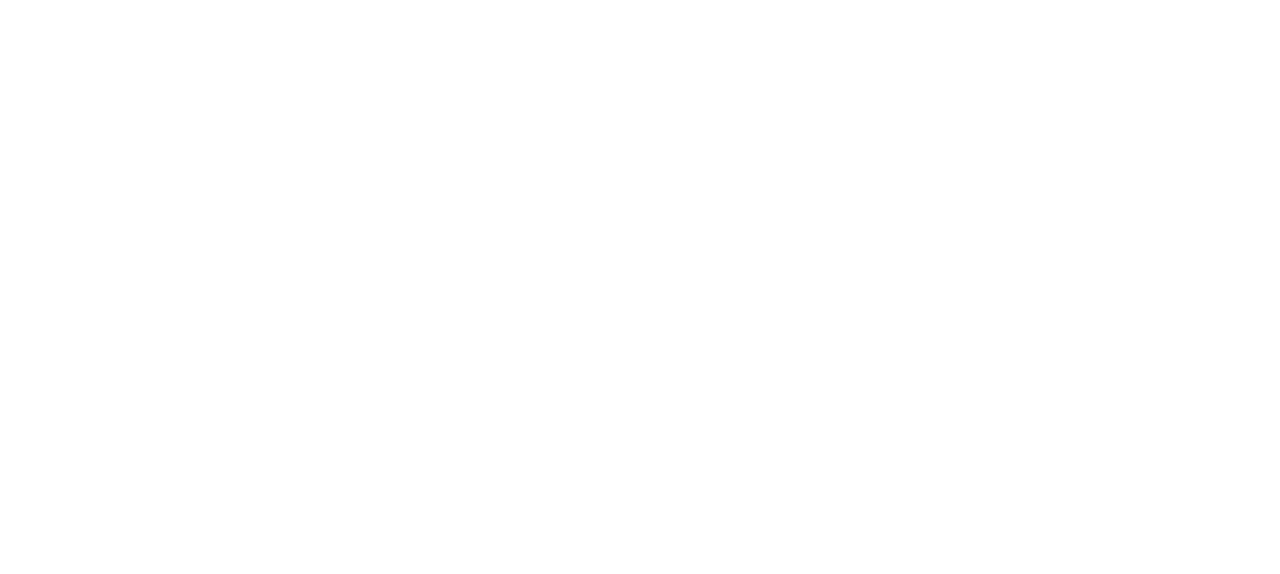
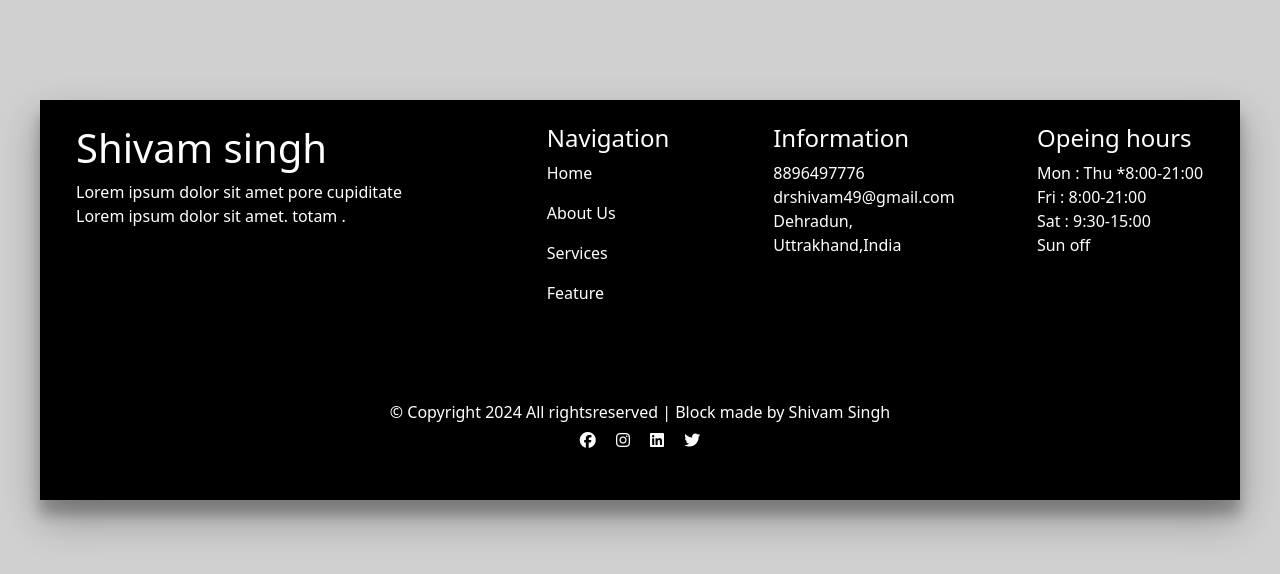
Before and after one commit to ShivamMathtech/footer--layout--2, a plain HTML site: page index.html in a window 1280 px wide. Drawn offline with nearby package versions, Linux system fonts and the light colour scheme.

Commit message:
final-v1

```diff
--- a/index.html
+++ b/index.html
@@ -10,6 +10,69 @@
       integrity="sha384-QWTKZyjpPEjISv5WaRU9OFeRpok6YctnYmDr5pNlyT2bRjXh0JMhjY6hW+ALEwIH"
       crossorigin="anonymous"
     />
+    <link
+      rel="stylesheet"
+      href="https://cdnjs.cloudflare.com/ajax/libs/font-awesome/6.6.0/css/all.min.css"
+      integrity="sha512-Kc323vGBEqzTmouAECnVceyQqyqdsSiqLQISBL29aUW4U/M7pSPA/gEUZQqv1cwx4OnYxTxve5UMg5GT6L4JJg=="
+      crossorigin="anonymous"
+      referrerpolicy="no-referrer"
+    />
+    <link rel="stylesheet" href="style.css" />
   </head>
-  <body></body>
+  <body>
+    <footer>
+      <div class="row navigation m-0">
+        <div class="row m-0 p-4 d-flex justify-content-between">
+          <div class="col-4 d-flex justify-content-center text-white">
+            <div class="shivam">
+              <h1>Shivam singh</h1>
+              <p>
+                Lorem ipsum dolor sit amet pore cupiditate Lorem ipsum dolor sit
+                amet. totam .
+              </p>
+            </div>
+          </div>
+          <div class="col-2 d-flex justify-content-center text-white">
+            <div class="nag">
+              <h4>Navigation</h4>
+              <p>Home</p>
+              <p>About Us</p>
+              <p>Services</p>
+              <p>Feature</p>
+            </div>
+          </div>
+          <div class="col-2 d-flex justify-content-center text-white">
+            <div class="nag">
+              <h4>Information</h4>
+              <address>
+                8896497776 <br />
+                drshivam49@gmail.com <br />
+                Dehradun, Uttrakhand,India
+              </address>
+            </div>
+          </div>
+          <div class="col-2 d-flex justify-content-center text-white">
+            <div class="nag">
+              <h4>Opeing hours</h4>
+              <address>
+                Mon : Thu *8:00-21:00<br />
+                Fri : 8:00-21:00 <br />
+                Sat : 9:30-15:00 <br />
+                Sun off
+              </address>
+            </div>
+          </div>
+        </div>
+      </div>
+      <div class="copy text-center text-white">
+        &copy; Copyright 2024 All rightsreserved | Block made by Shivam Singh
+      </div>
+      <div class="social text-center text-white">
+        <i class="fa-brands fa-facebook p-2"></i>
+        <i class="fa-brands fa-instagram p-2"></i>
+        <i class="fa-brands fa-linkedin p-2"></i>
+        <i class="fa-brands fa-twitter p-2"></i>
+      </div>
+    </footer>
+  </body>
 </html>
--- /dev/null
+++ b/style.css
@@ -0,0 +1,14 @@
+body {
+  background-color: #c1c1c1c1;
+}
+footer {
+  width: 1200px;
+  height: 400px;
+  margin: 100px auto;
+  background-color: #000000;
+  box-shadow: rgba(0, 0, 0, 0.3) 0px 19px 38px,
+    rgba(0, 0, 0, 0.22) 0px 15px 12px;
+}
+.navigation {
+  height: 300px;
+}
```
Also changed, not shown: output.png (added).
